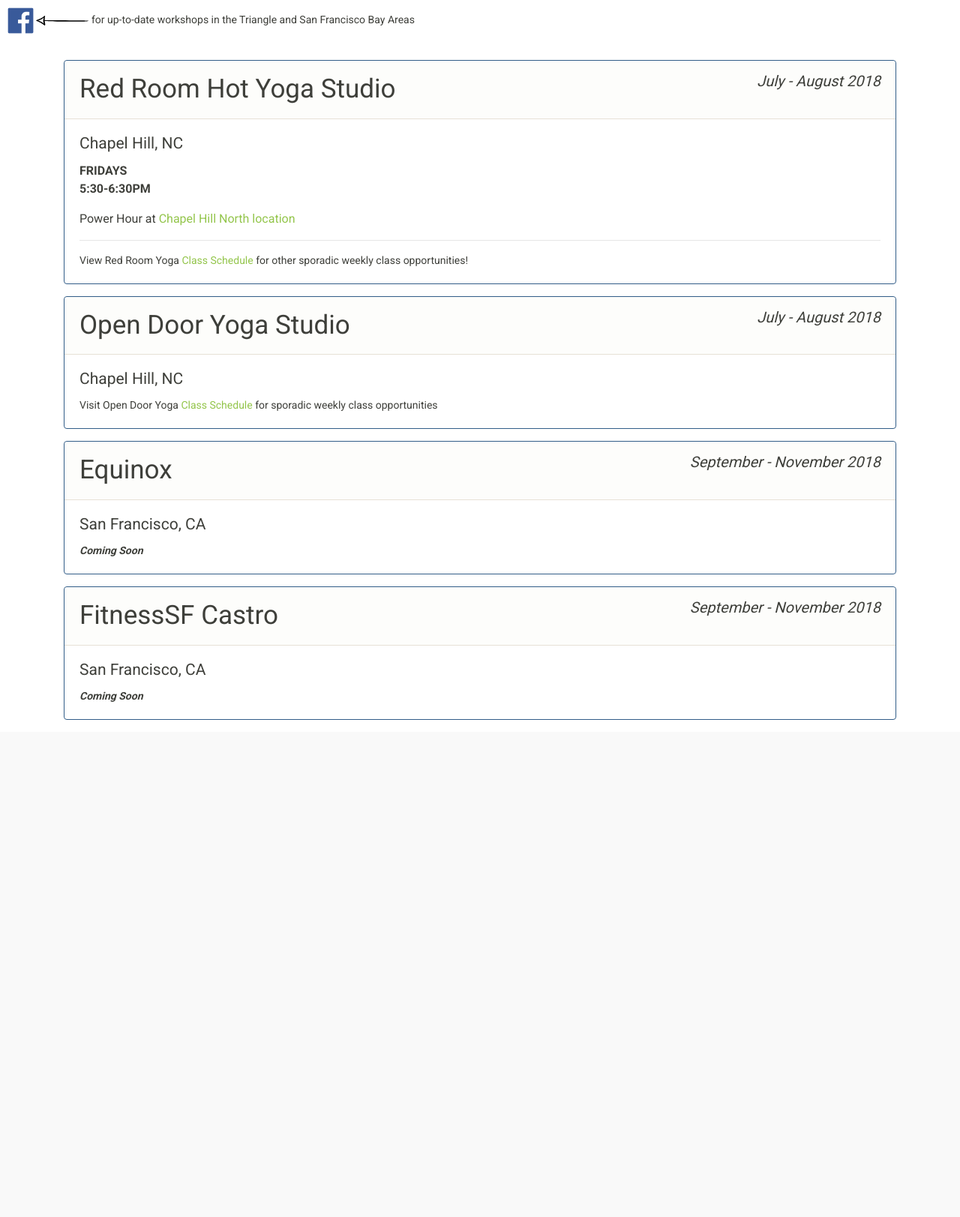
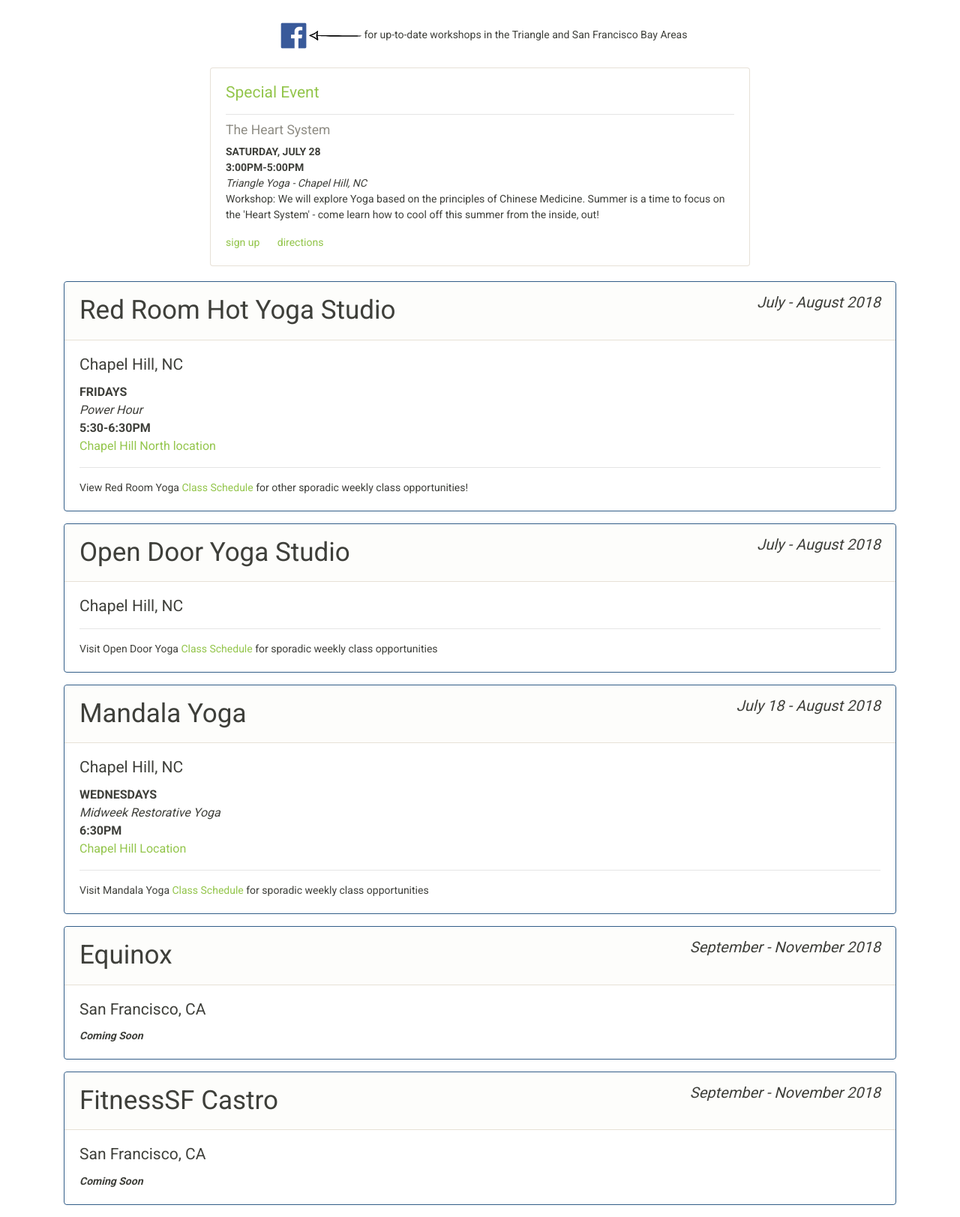
Before and after one commit to sineadpatience/sineadpatience.github.io, a PHP site: page /yoga.html in a window 1280 px wide. Shown: the part 54-1677 px from the top of the page at 75% size. Before the commit the page ends 1014 px from the top, so only its background shows below. Run offline with PHP 8.4, Linux system fonts and the light colour scheme.

Commit message:
yoga and front page info updated; event added

```diff
--- a/assets/css/style.css
+++ b/assets/css/style.css
@@ -1,4 +1,8 @@
-a, #contact, #email-contact {
+.center {
+	margin: 0 auto;
+}
+
+a.nav-link, #contact, #email-contact {
 	display: inline-block;
 	color: #998;
 }
@@ -17,7 +21,16 @@
 }
 
 #top-card-row {
-	margin-top: 35px;
+	margin-top: 25px;
+}
+
+.special-events {
+	margin-bottom: 20px;
+}
+
+.special-event-title {
+	color: #93C54B;
+	font-weight: 300;
 }
 
 .card-header {
@@ -45,5 +58,10 @@
 }
 
 #facebook {
-	margin: 10px 0px 0px 10px;
+	margin: 30px 0px 0px 10px;
+	text-align: center;
 }
+
+a:visited {
+	text-decoration: underline!important;
+}
--- a/index.html
+++ b/index.html
@@ -49,11 +49,11 @@
 	<div class="container">
 
 <div class="jumbotron">
-  <h1 class="display-3">Welcome.</h1><img id="home-tree" class="float-right"
+  <h1 class="display-3">Live Well.</h1><img id="home-tree" class="float-right"
   src="assets/images/tree-silhouette.png" alt="tree">
-  <p class="lead">This is a simple hero unit, a simple jumbotron-style component for calling extra attention to featured content or information.</p>
+  <p class="lead">Be and believe in your best self. Discover resources that make "healthy" FUN.  Empower yourself with knowledge and tools to STAY well, rather than waiting until you're stressed and sick. Through health and vitality, connect to your passions/purpose and share them with your community. Enjoy Life.</p>
   <hr class="my-4">
-  <p>It uses utility classes for typography and spacing to space content out within the larger container.</p>
+  <p>For in person trainings in Yoga, Qi Gong (moving meditation), and "Lifestyle Medicine", check out my upcoming classes.</p>
   <p class="lead">
     <a class="btn btn-primary btn-lg" id="classes" href="yoga.html" role="button">Upcoming Classes</a>
   </p>
--- a/yoga.html
+++ b/yoga.html
@@ -46,13 +46,32 @@
   </div>
 </nav>
 
+<div class="center">
 <div id="facebook">
 <a href="https://www.facebook.com/sineadpatience/" target="_blank"><img alt="facebook" style="max-width: 35px" src="assets/images/facebook.png"></a> <span> <img alt="arrow" style="max-width: 70px" src="assets/images/arrow.svg"> for up-to-date workshops in the Triangle and San Francisco Bay Areas</span>
+</div>
 </div>
 
 <div class="container">
 
   <div class="row" id="top-card-row">
+    <div class="center">
+      <div class="card special-events" style="width:45rem">
+          <div class="card-body">
+              <h4 class="card-title special-event-title">Special Event</h4>
+              <hr>
+              <h5 class="card-subtitle mb-2 text-muted">The Heart System</h5>
+              <p class="card-text">
+                  <b>SATURDAY, JULY 28</b><br>
+                  <b>3:00PM-5:00PM</b><br>
+                  <i>Triangle Yoga - Chapel Hill, NC</i><br>
+                  Workshop: We will explore Yoga based on the principles of Chinese Medicine. Summer is a time to focus on the 'Heart System' - come learn how to cool off this summer from the inside, out! </p>
+              <a href="http://triangleyoga.com/TheHeartSystem.htm" class="card-link">sign up</a>
+              <a href="https://goo.gl/maps/xD6xRirCEUr" class="card-link">directions</a>
+          </div>
+      </div>
+    </div>
+
 
    <div class="col-sm-12 col-md-12 col-lg-12">
 	<div class="card border-primary mb-3" style="max-width: 100rem;">
@@ -60,8 +79,9 @@
 	  <div class="card-body">
 	    <h4 class="card-title">Chapel Hill, NC</h4>
 	    <p class="card-text class-times"><b>FRIDAYS</b><br>
-	    <b>5:30-6:30PM</b></p>
-	    <p class="card-text class-specs">Power Hour at <a href="https://goo.gl/maps/FyM7Hc8pPSC2" target="_blank" class="class-links">Chapel Hill North location</a></p>
+            <i>Power Hour</i><br>
+	    <b>5:30-6:30PM</b><br>
+	    <a href="https://goo.gl/maps/FyM7Hc8pPSC2" target="_blank" class="class-links">Chapel Hill North location</a></p>
 	    <hr>
 	    <p class="card-text">View Red Room Yoga <a href="https://www.redroomyoga.com/schedule.html" target="_blank" class="class-links">Class Schedule</a> for other sporadic weekly class opportunities!</p>
 	  </div>
@@ -69,7 +89,7 @@
    </div>
   </div>
 
-  <!-- end row 1 -->
+  <!-- end row -->
 
   <div class="row">
    <div class="col-sm-12 col-md-12 col-lg-12">
@@ -77,13 +97,33 @@
 	  <div class="card-header">Open Door Yoga Studio<span class="float-right class-dates"><em>July - August 2018</em></span></div>
 	  <div class="card-body">
 	    <h4 class="card-title">Chapel Hill, NC</h4>
+          <hr>
 	    <p class="card-text">Visit Open Door Yoga <a href="http://www.opendooryogastudio.com/class-schedule/" target="_blank" class="class-links"> Class Schedule</a> for sporadic weekly class opportunities</p>
 	  </div>
 	</div>
   </div>
   </div>
 
-  <!-- end row 2 -->
+  <!-- end row  -->
+
+    <div class="row">
+        <div class="col-sm-12 col-md-12 col-lg-12">
+            <div class="card border-primary mb-3" style="max-width: 100rem;">
+                <div class="card-header">Mandala Yoga<span class="float-right class-dates"><em>July 18 - August 2018</em></span></div>
+                <div class="card-body">
+                    <h4 class="card-title">Chapel Hill, NC</h4>
+                    <p class="card-text class-times"><b>WEDNESDAYS</b><br>
+                        <i>Midweek Restorative Yoga</i><br>
+                        <b>6:30PM</b><br>
+                        <a href="https://goo.gl/maps/zRAQLaPknf62" target="_blank">Chapel Hill Location</a></p>
+                    <hr>
+                    <p class="card-text">Visit Mandala Yoga <a href="http://mandalayoganc.com/schedule/" target="_blank" class="class-links"> Class Schedule</a> for sporadic weekly class opportunities</p>
+                </div>
+            </div>
+        </div>
+    </div>
+
+    <!-- end row  -->
 
   <div class="row">
    <div class="col-sm-12 col-md-12 col-lg-12">
@@ -97,7 +137,7 @@
    </div>
   </div>
 
-  <!-- end row 3 -->
+  <!-- end row -->
 
   <div class="row">
 	<div class="col-sm-12 col-md-12 col-lg-12">
@@ -110,7 +150,7 @@
 	</div>
   </div>
 </div>
-<!-- end row 4 -->
+<!-- end row -->
 
 
 </div> <!-- container 1 end -->
```
